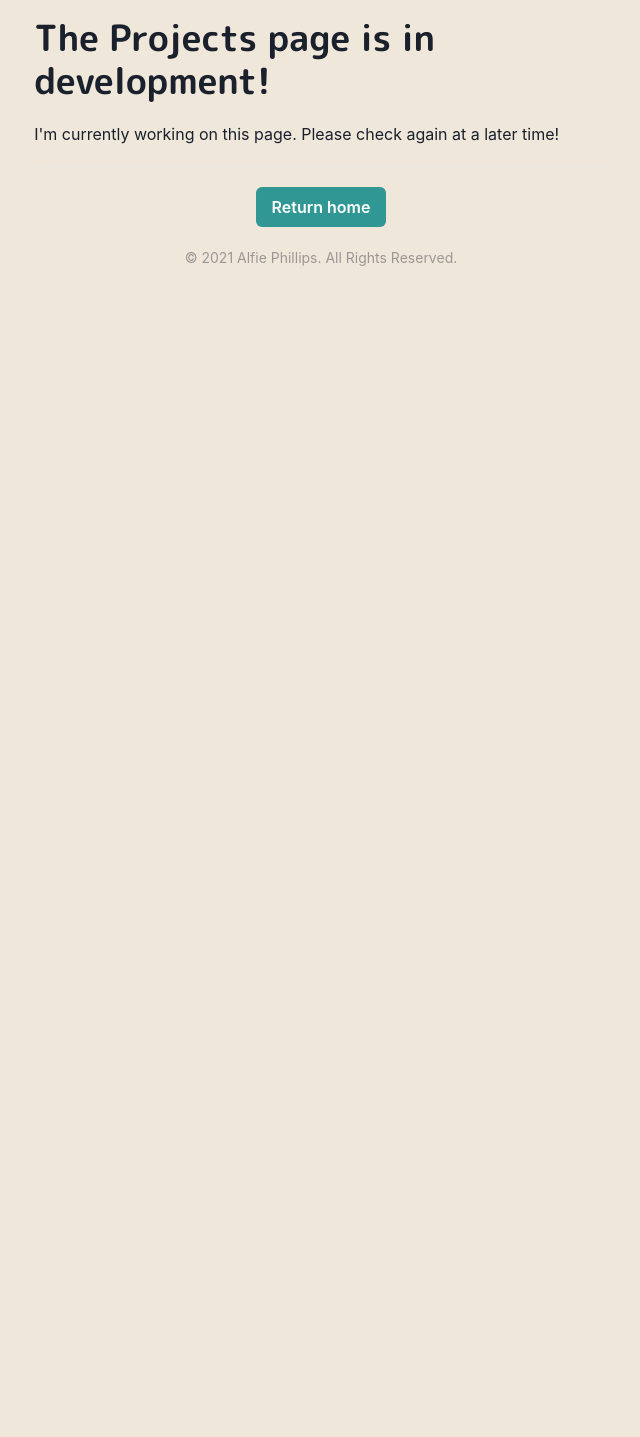
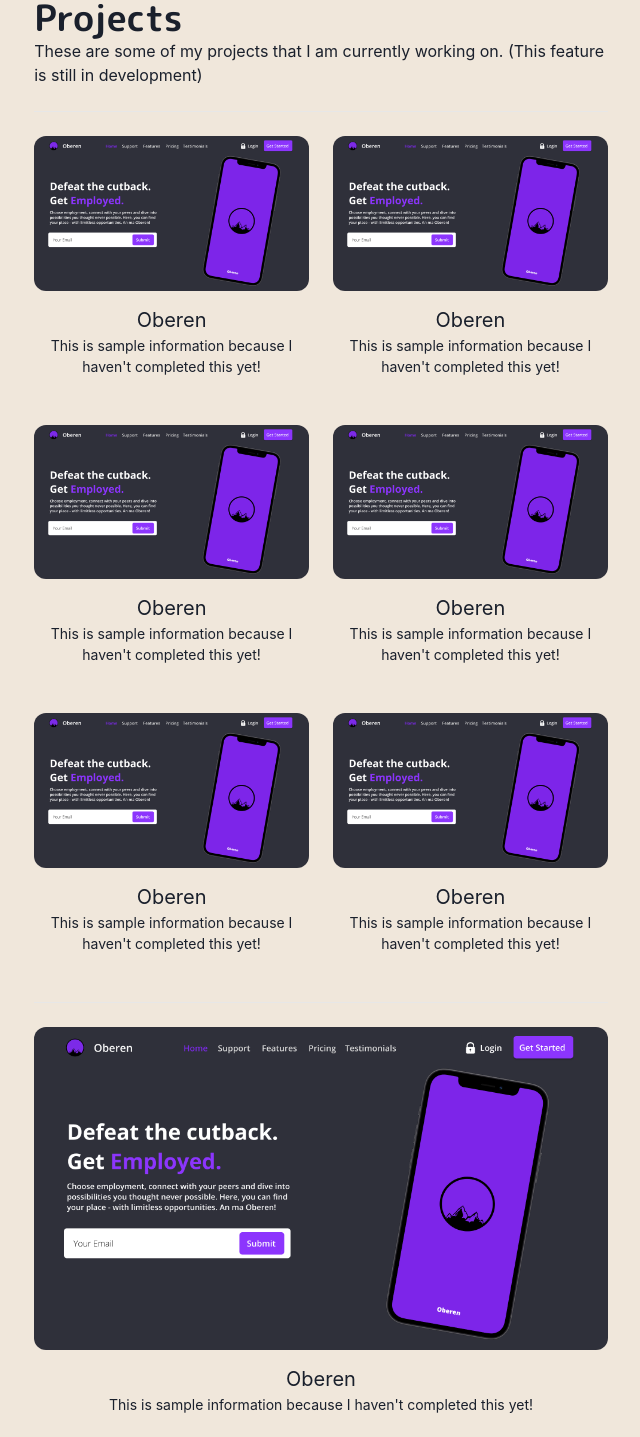
Before and after one commit to alfiephillips/alfiephillips.com, a Next.js app: page /projects in a window 1280 px wide. Shown: the part 80-1517 px from the top of the page, without its empty margins (319-959 px from the left). Before the commit the page ends 800 px from the top, so only its background shows below. Built offline with nearby package versions, Linux system fonts and the light colour scheme; no server answers.

Commit message:
temp projects page

```diff
--- a/pages/projects.tsx
+++ b/pages/projects.tsx
@@ -1,32 +1,111 @@
 import type { NextPage } from "next";
 
 import Layout from "../components/layouts/Article";
-import {
-    Container,
-    Heading,
-    Text,
-    Button,
-    Divider,
-    Box
-} from "@chakra-ui/react";
-import NextLink from "next/link";
+import Section from "../components/Section";
+import { WorkGridItem } from "../components/GridItem";
+import { Container, Heading, SimpleGrid, Divider } from "@chakra-ui/react";
+import Paragraph from "../components/Paragraph";
+
+import thumbOberen from "../public/images/oberen-thumbnail.png";
 
 const Projects: NextPage = () => {
     return (
         <Layout title="Projects">
-            <Container mt={10}>
-                <Heading as="h1">The Projects page is in development!</Heading>
-                <Text mt={5}>
-                    I&apos;m currently working on this page. Please check again
-                    at a later time!
-                </Text>
-                <Divider my={5} />
+            <Container mt={5} mb={5}>
+                <Heading as="h2" variant="page-title" mt={5}>
+                    Projects
+                </Heading>
+                <Paragraph>
+                    These are some of my projects that I am currently working
+                    on. (This feature is still in development)
+                </Paragraph>
 
-                <Box my={5} align="center">
-                    <NextLink href="/">
-                        <Button colorScheme="teal">Return home</Button>
-                    </NextLink>
-                </Box>
+                <Divider my={6} />
+
+                <SimpleGrid columns={[1, 1, 2]} gap={6}>
+                    <Section delay={0.1}>
+                        <WorkGridItem
+                            id="oberen"
+                            title="Oberen"
+                            thumbnail={thumbOberen}
+                        >
+                            This is sample information because I haven't
+                            completed this yet!
+                        </WorkGridItem>
+                    </Section>
+                    <Section delay={0.2}>
+                        <WorkGridItem
+                            id="oberen"
+                            title="Oberen"
+                            thumbnail={thumbOberen}
+                        >
+                            This is sample information because I haven't
+                            completed this yet!
+                        </WorkGridItem>
+                    </Section>
+                    <Section delay={0.3}>
+                        <WorkGridItem
+                            id="oberen"
+                            title="Oberen"
+                            thumbnail={thumbOberen}
+                        >
+                            This is sample information because I haven't
+                            completed this yet!
+                        </WorkGridItem>
+                    </Section>
+                    <Section delay={0.4}>
+                        <WorkGridItem
+                            id="oberen"
+                            title="Oberen"
+                            thumbnail={thumbOberen}
+                        >
+                            This is sample information because I haven't
+                            completed this yet!
+                        </WorkGridItem>
+                    </Section>
+                    <Section delay={0.5}>
+                        <WorkGridItem
+                            id="oberen"
+                            title="Oberen"
+                            thumbnail={thumbOberen}
+                        >
+                            This is sample information because I haven't
+                            completed this yet!
+                        </WorkGridItem>
+                    </Section>
+                    <Section delay={0.6}>
+                        <WorkGridItem
+                            id="oberen"
+                            title="Oberen"
+                            thumbnail={thumbOberen}
+                        >
+                            This is sample information because I haven't
+                            completed this yet!
+                        </WorkGridItem>
+                    </Section>
+                </SimpleGrid>
+
+                <Section delay={1}>
+                    <Divider my={6} />
+                    <WorkGridItem
+                        id="oberen"
+                        thumbnail={thumbOberen}
+                        title="Oberen"
+                    >
+                        This is sample information because I haven't completed
+                        this yet!
+                    </WorkGridItem>
+                </Section>
+                <Section delay={0.3}>
+                    <WorkGridItem
+                        id="oberen"
+                        thumbnail={thumbOberen}
+                        title="oberen"
+                    >
+                        This is sample information because I haven't completed
+                        this yet!
+                    </WorkGridItem>
+                </Section>
             </Container>
         </Layout>
     );
```
Also changed, not shown: public/images/oberen-thumbnail.png (added).
